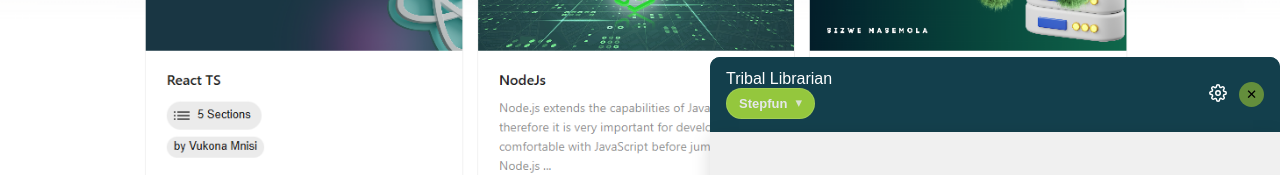
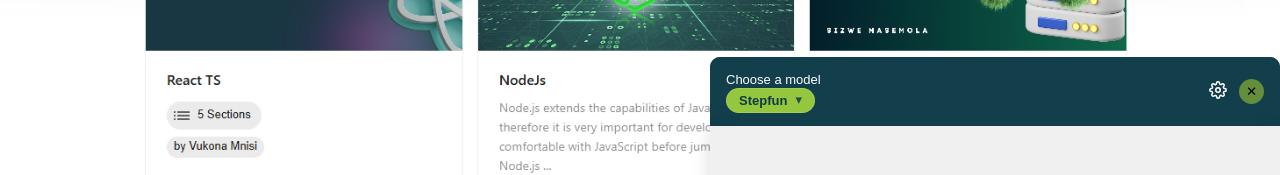
Before and after one commit to Bongeka-Bhungane/ChatBot, a React app in the folder frontend/: page / in a window 1280 px wide. Both pictures are taken after a click on the button 1170 px from the left and 690 px from the top of the page. Shown: the part 223-398 px from the top of the page. Built offline with nearby package versions, Linux system fonts and the light colour scheme; the HTML template or start-up script is replaced by a standard one.

Commit message:
Feat: change the heading of the chat screen and added the animination

```diff
--- a/frontend/src/ChatScreen.css
+++ b/frontend/src/ChatScreen.css
@@ -249,3 +249,25 @@
   cursor: pointer;
   box-shadow: 0 6px 18px rgba(3, 3, 3, 0.15);
 }
+
+.model{
+  font-size: 13px;
+  color: #fff;
+}
+
+/* ================= SLIDE IN FROM LEFT ================= */
+
+.chat-popup {
+  transform: translateX(120%);   /* start OFF-SCREEN to the RIGHT */
+  opacity: 0;
+  pointer-events: none;
+  transition: transform 0.45s cubic-bezier(0.4, 0, 0.2, 1),
+              opacity 0.3s ease;
+}
+
+/* when open */
+.chat-popup.open {
+  transform: translateX(0);      /* move INTO view */
+  opacity: 1;
+  pointer-events: auto;
+}
--- a/frontend/src/components/ChatScreen.tsx
+++ b/frontend/src/components/ChatScreen.tsx
@@ -68,13 +68,14 @@
         </button>
       )}
 
-      {isOpen && (
-        <div className="chat-popup">
+   <div className={`chat-popup ${isOpen ? "open" : ""}`}>
+
           {/* HEADER */}
 
           <div className="chat-header">
             <div className="chat-header-left">
-              <span>Tribal Librarian</span>
+              <span className="model">Choose a model</span>
+
               <div className="model-btn">
                 <ModelDropdown model={model} setModel={setModel} />
               </div>
@@ -167,7 +168,6 @@
             </div>
           </div>
         </div>
-      )}
     </>
   );
 }
--- a/frontend/src/components/ModelDropdown.tsx
+++ b/frontend/src/components/ModelDropdown.tsx
@@ -67,7 +67,6 @@
       {/* Popover */}
       {open && (
         <div className="model-dd-popover" role="menu">
-          <div className="model-dd-header">Models</div>
 
           <div className="model-dd-list">
             {Models.map((m) => {
--- a/frontend/src/dropdown.css
+++ b/frontend/src/dropdown.css
@@ -9,14 +9,11 @@
   display: inline-flex;
   align-items: center;
   gap: 8px;
-
-  padding: 8px 12px;
+  padding: 5px 12px;
   border-radius: 999px;
-
   background: #94C73D;
   border: 1px solid rgba(255, 255, 255, 0.12);
-  color: #e5e7eb;
-
+  color: #0f3b48 ;
   cursor: pointer;
   user-select: none;
   font-size: 13px;
```
